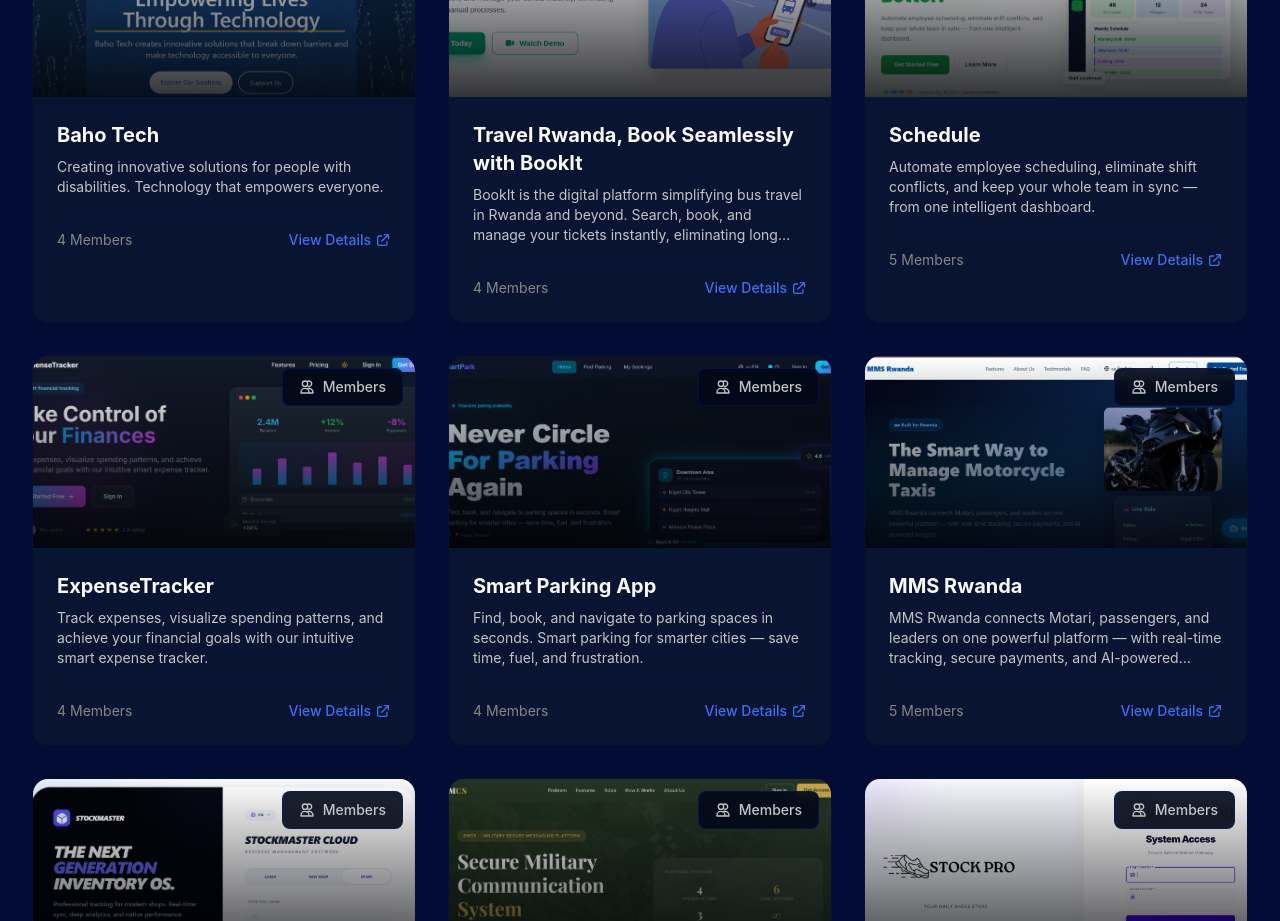
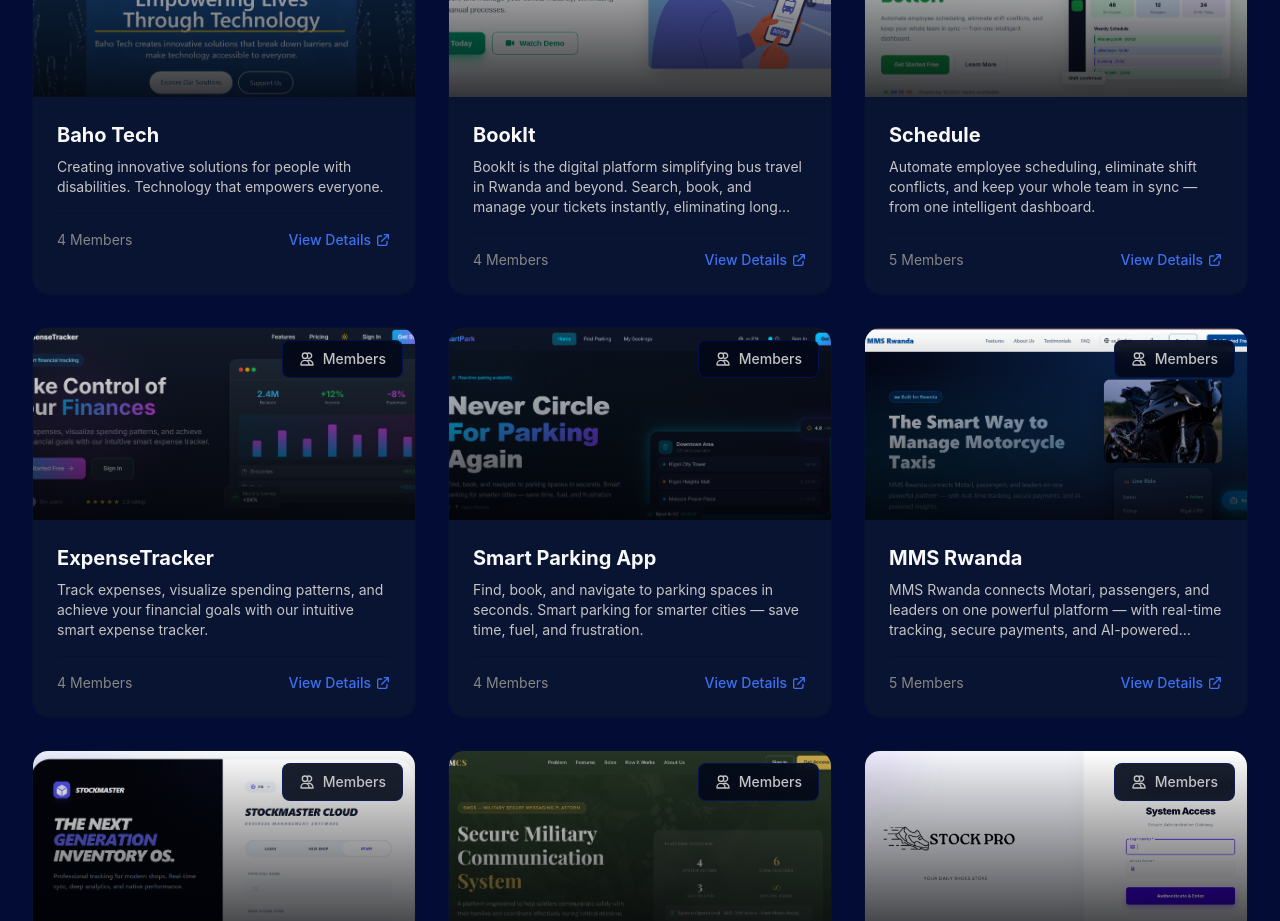
Before and after one commit to ikundabayoplacide/sos-pitching-projects, a React (Vite) app: page / in a window 1280 px wide. Shown: the part 1160-2081 px from the top of the page. Built offline with nearby package versions, Linux system fonts and the light colour scheme.

Commit message:
first commit

```diff
--- a/src/components/ProjectSection.tsx
+++ b/src/components/ProjectSection.tsx
@@ -23,7 +23,7 @@ const mockProjects: Project[] = [
     description:
       "Creating innovative solutions for people with disabilities. Technology that empowers everyone.",
     image: p18,
-    projectUrl: "https://baho-tech.andasy.dev/",
+    projectUrl: "https://baho-tech-innovation-web.onrender.com/",
     members: [
       { id: "1", name: "Rugambwa Genson", role: "Frontend Developer" },
       { id: "2", name: "Mahoro Gislaine", role: "API Tester" },
@@ -33,7 +33,7 @@ const mockProjects: Project[] = [
   },
     {
     id: "19",
-    title: "Travel Rwanda, Book Seamlessly with BookIt",
+    title: "BookIt",
     description:
       "BookIt is the digital platform simplifying bus travel in Rwanda and beyond. Search, book, and manage your tickets instantly, eliminating long queues and manual processes.",
     image: p19,
```
